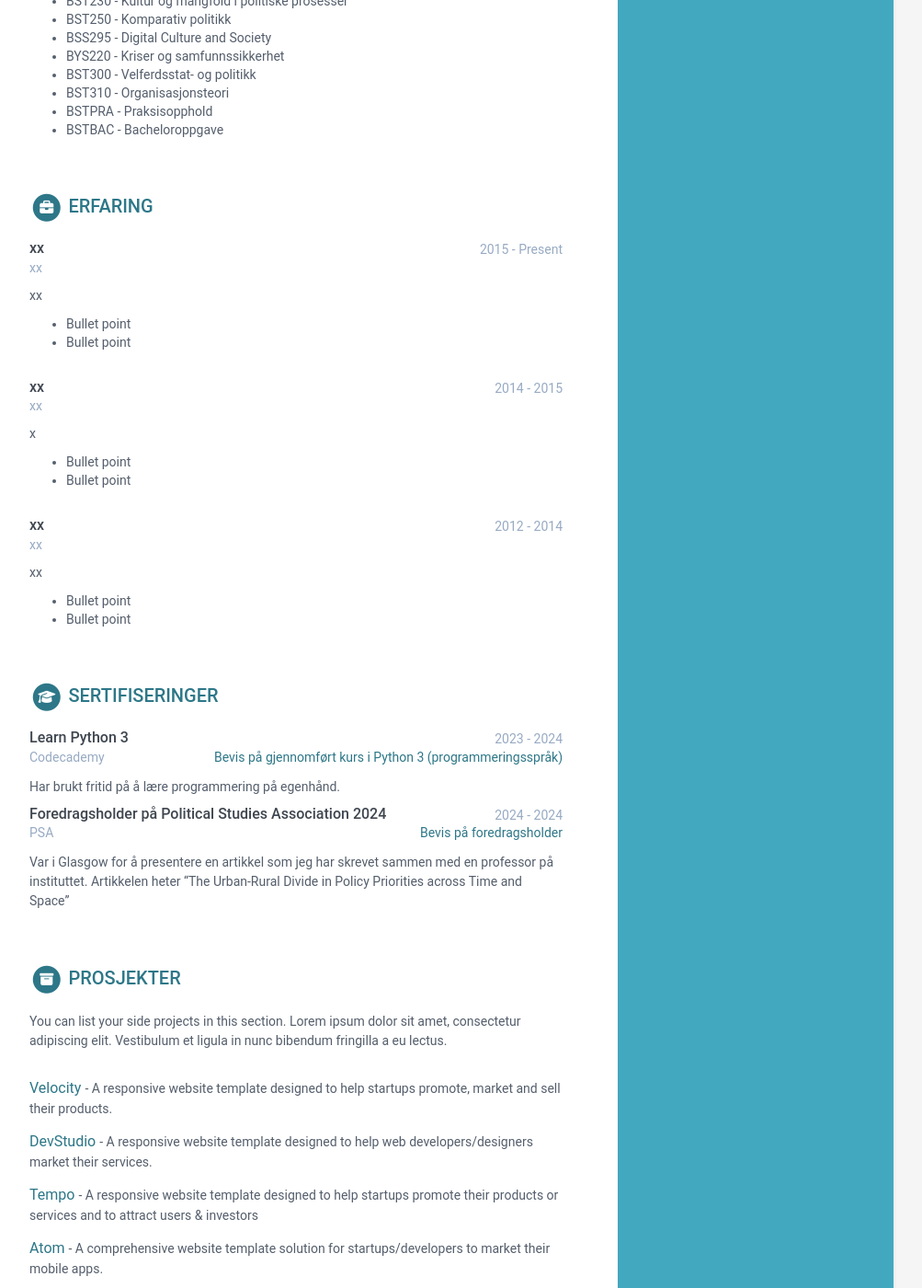
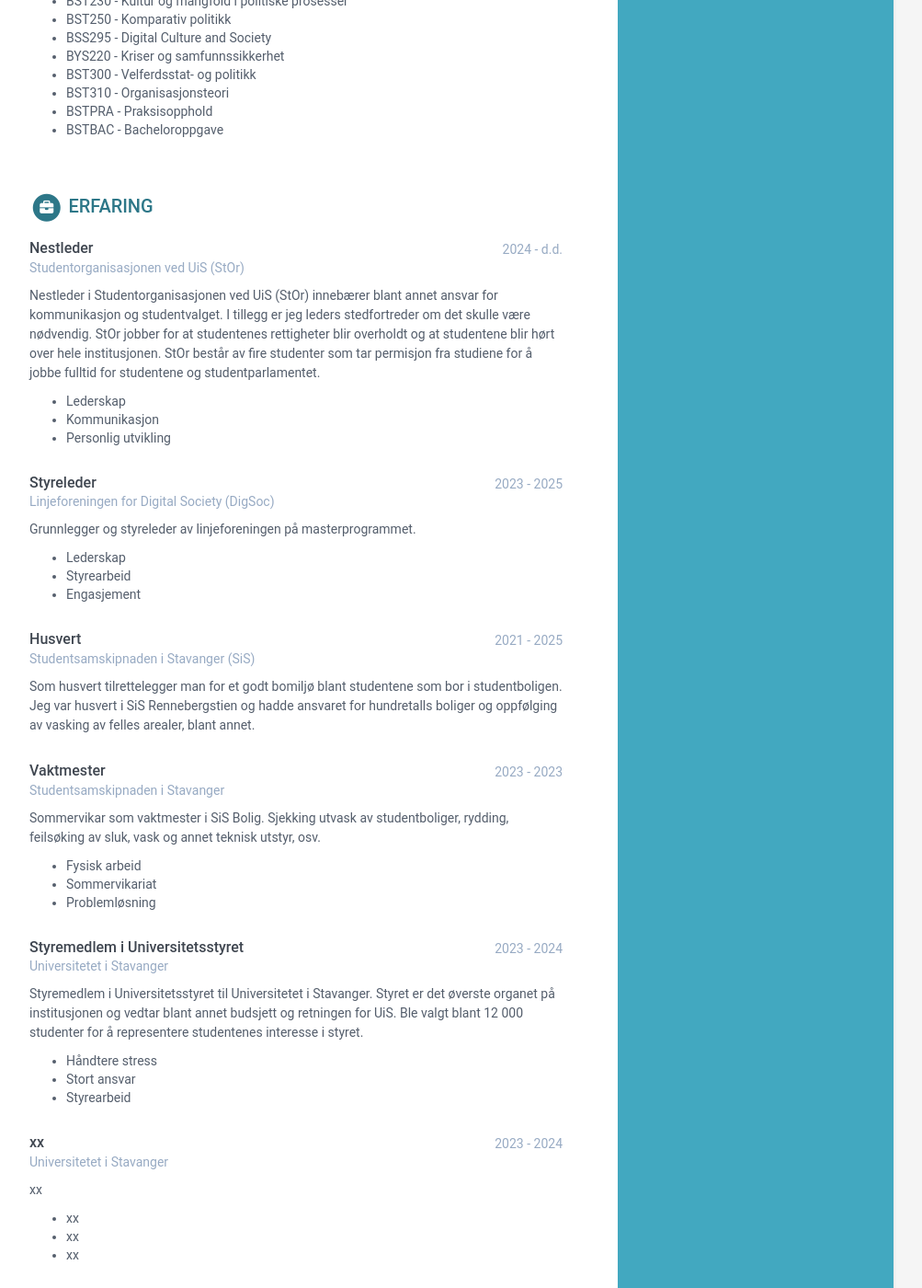
Before and after one commit to KnutSolvig/knutsolvig.github.io, a Jekyll site: the page built from index.html, in a window 1280 px wide and 1400 px high, scrolled down 877 px. Shown: the whole window at 92% size, without its empty margins (168-1171 px from the left). Built offline with Jekyll 4.4.1, drawn with Linux system fonts in a browser that asks for light colours; some of the changed text lies outside the part shown.

Commit message:
Update data.yml

```diff
--- a/_data/data.yml
+++ b/_data/data.yml
@@ -106,27 +106,54 @@ education:
 experiences:
   title: Erfaring
   info:
+  - role: Nestleder
+    time: 2024 - d.d.
+    company: Studentorganisasjonen ved UiS (StOr)
+    details: |
+      Nestleder i Studentorganisasjonen ved UiS (StOr) innebærer blant annet ansvar for kommunikasjon og studentvalget. I tillegg er jeg leders stedfortreder om det skulle være nødvendig. StOr jobber for at studentenes rettigheter blir overholdt og at studentene blir hørt over hele institusjonen. StOr består av fire studenter som tar permisjon fra studiene for å jobbe fulltid for studentene og studentparlamentet.
+        - Lederskap
+        - Kommunikasjon
+        - Personlig utvikling
+  - role: Styreleder
+    time: 2023 - 2025
+    company: Linjeforeningen for Digital Society (DigSoc)
+    details: |
+      Grunnlegger og styreleder av linjeforeningen på masterprogrammet.
+        - Lederskap
+        - Styrearbeid
+        - Engasjement
+  - role: Husvert
+    time: 2021 - 2025
+    company: Studentsamskipnaden i Stavanger (SiS)
+    details: |
+      Som husvert tilrettelegger man for et godt bomiljø blant studentene som bor i studentboligen. Jeg var husvert i SiS Rennebergstien og hadde ansvaret for hundretalls boliger og oppfølging av vasking av felles arealer, blant annet.
+
+  - role: Vaktmester
+    time: 2023 - 2023
+    company: Studentsamskipnaden i Stavanger
+    details: |
+      Sommervikar som vaktmester i SiS Bolig. Sjekking utvask av studentboliger, rydding, feilsøking av sluk, vask og annet teknisk utstyr, osv.
+        - Fysisk arbeid
+        - Sommervikariat
+        - Problemløsning
+
+  - role: Styremedlem i Universitetsstyret
+    time: 2023 - 2024
+    company: Universitetet i Stavanger
+    details: |
+      Styremedlem i Universitetsstyret til Universitetet i Stavanger. Styret er det øverste organet på institusjonen og vedtar blant annet budsjett og retningen for UiS. Ble valgt blant 12 000 studenter for å representere studentenes interesse i styret.
+        - Håndtere stress
+        - Stort ansvar
+        - Styrearbeid
+
   - role: xx
-    time: 2015 - Present
-    company: xx
+    time: 2023 - 2024
+    company: Universitetet i Stavanger
     details: |
       xx
-        - Bullet point
-        - Bullet point
-  - role: xx
-    time: 2014 - 2015
-    company: xx
-    details: |
-      x
-        - Bullet point
-        - Bullet point
-  - role: xx
-    time: 2012 - 2014
-    company: xx
-    details: |
-      xx
-        - Bullet point
-        - Bullet point
+        - xx
+        - xx
+        - xx
 
 certifications:
   title: Sertifiseringer
@@ -136,8 +163,8 @@ certifications:
     end: 2024
     organization: Codecademy
     credentialid:
-    credentialurl: https://www.codecademy.com/profiles/method3359181747/certificates/6c152bd262967f8c941c9707ed636bda
-    credentialname: Bevis på gjennomført kurs i Python 3 (programmeringsspråk)
+    credentialurl: www.codecademy.com/profiles/method3359181747/certificates/6c152bd262967f8c941c9707ed636bda
+    credentialname: Kursbevis Learn Python 3
     details: |
       Har brukt fritid på å lære programmering på egenhånd.
 
@@ -146,10 +173,10 @@ certifications:
     end: 2024
     organization: PSA
     credentialid:
-    credentialurl: https://www.linkedin.com/in/knut-solvig-155182225/overlay/1712130526566/single-media-viewer?type=DOCUMENT&profileId=ACoAADhxslEB9nA0eU_mOLOWQu-eqfyzTzKGrk0
+    credentialurl: www.linkedin.com/in/knut-solvig-155182225/overlay/1712130526566/single-media-viewer?type=DOCUMENT&profileId=ACoAADhxslEB9nA0eU_mOLOWQu-eqfyzTzKGrk0
     credentialname: Bevis på foredragsholder
     details: |
-      Var i Glasgow for å presentere en artikkel som jeg har skrevet sammen med en professor på instituttet. Artikkelen heter "The Urban-Rural Divide in Policy Priorities across Time and Space"
+      Var i Glasgow for å presentere en artikkel som jeg har skrevet sammen med en professor på instituttet. Artikkelen heter "The Urban-Rural Divide in Policy Priorities across Time and Space".
 
 projects:
   title: Prosjekter
```
